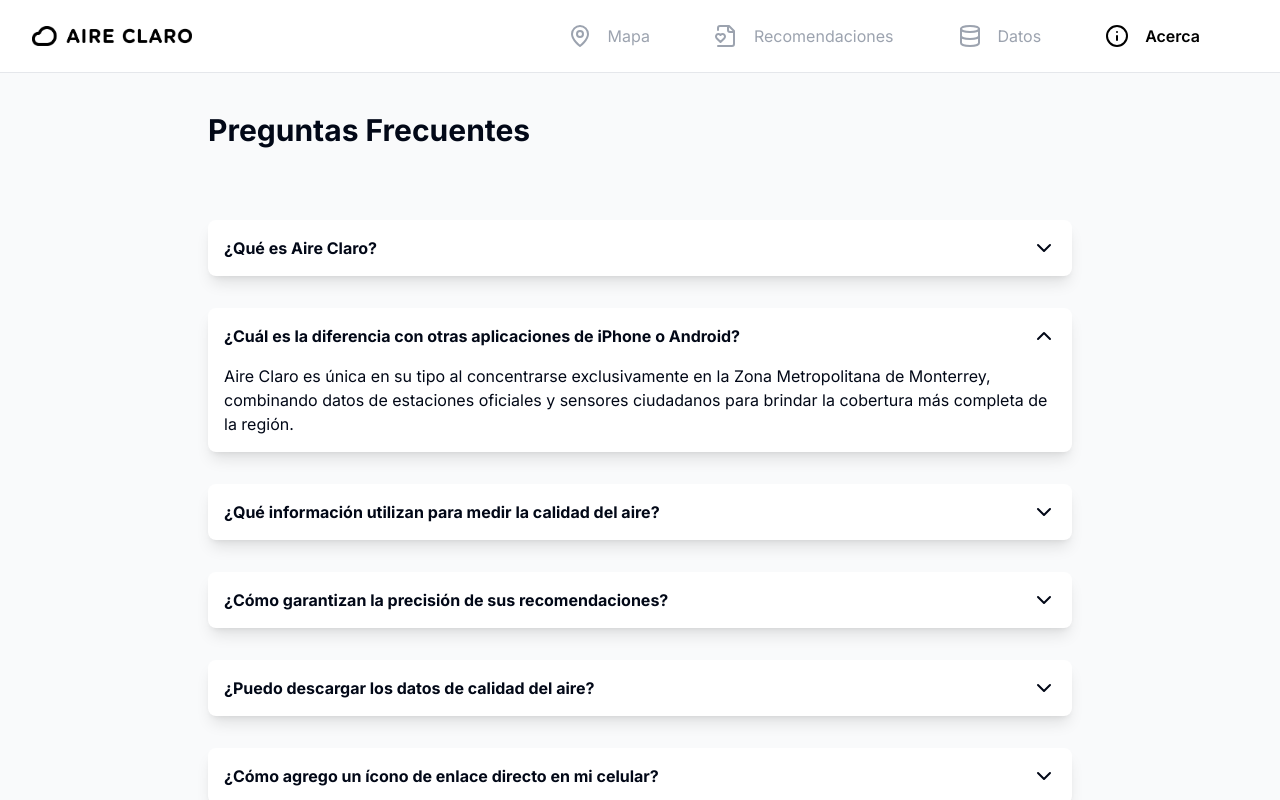
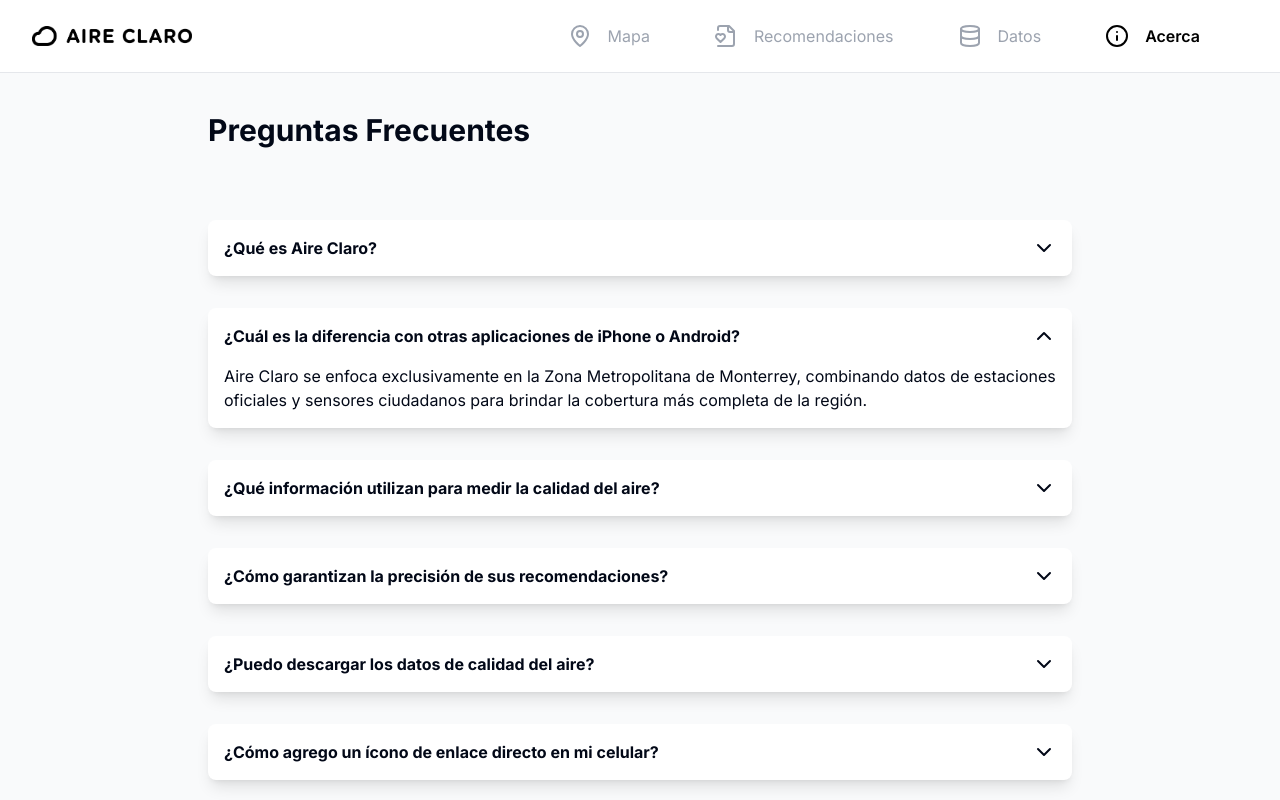
Before and after one commit to edgargutgzz/aireclaro, a Next.js app: page /acerca in a window 1280 px wide. Both pictures are taken after a click on the element 640 px from the left and 336 px from the top of the page. Shown: the top 800 px of the page. Built offline with nearby package versions, Linux system fonts and the light colour scheme.

Commit message:
fix: refine answer in Questions component
- Simplify the description of Aire Claro's focus on the Monterrey Metropolitan Area.
- Enhance clarity by streamlining the language used in the answer.

```diff
--- a/components/acerca/questions.tsx
+++ b/components/acerca/questions.tsx
@@ -36,10 +36,9 @@ export default function Questions() {
         "¿Cuál es la diferencia con otras aplicaciones de iPhone o Android?",
       answer: (
         <p>
-          Aire Claro es única en su tipo al concentrarse exclusivamente en la
-          Zona Metropolitana de Monterrey, combinando datos de estaciones
-          oficiales y sensores ciudadanos para brindar la cobertura más completa
-          de la región.
+          Aire Claro se enfoca exclusivamente en la Zona Metropolitana de
+          Monterrey, combinando datos de estaciones oficiales y sensores
+          ciudadanos para brindar la cobertura más completa de la región.
         </p>
       ),
     },
```
